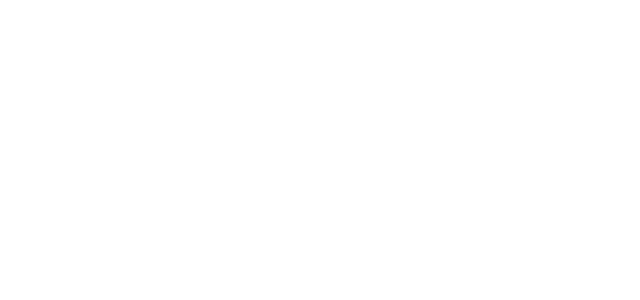
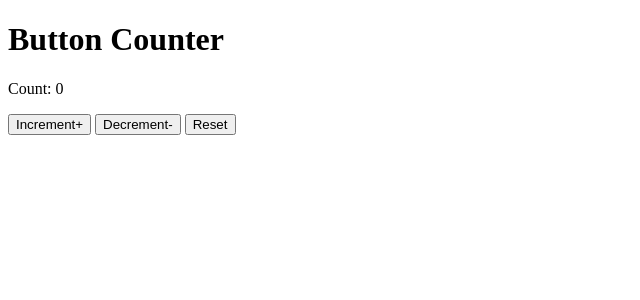
Before and after one commit to LaySopanha/Button-Counter, a SvelteKit app: page / in a window 1280 px wide. Shown: the top 300 px of the page, without its empty margins (0-640 px from the left). Built offline with nearby package versions, Linux system fonts and the light colour scheme.

Commit message:
Refactor functions for increment, decrement, and reset

```diff
--- a/src/routes/+page.svelte
+++ b/src/routes/+page.svelte
@@ -2,7 +2,19 @@
 	import { clampDecrement } from '$lib/clamp-decrement';
 
 	let count = $state(0);
-	function increment() { count += 1; }
-	function decrement() { count = clampDecrement(count); }
-	function reset() { count = 0; }
+	function increment() {
+		count += 1;
+	}
+	function decrement() {
+		count = clampDecrement(count);
+	}
+	function reset() {
+		count = 0;
+	}
 </script>
+
+<h1>Button Counter</h1>
+<p>Count: {count}</p>
+<button onclick={increment}>Increment+</button>
+<button onclick={decrement}>Decrement-</button>
+<button onclick={reset}>Reset</button>
```
